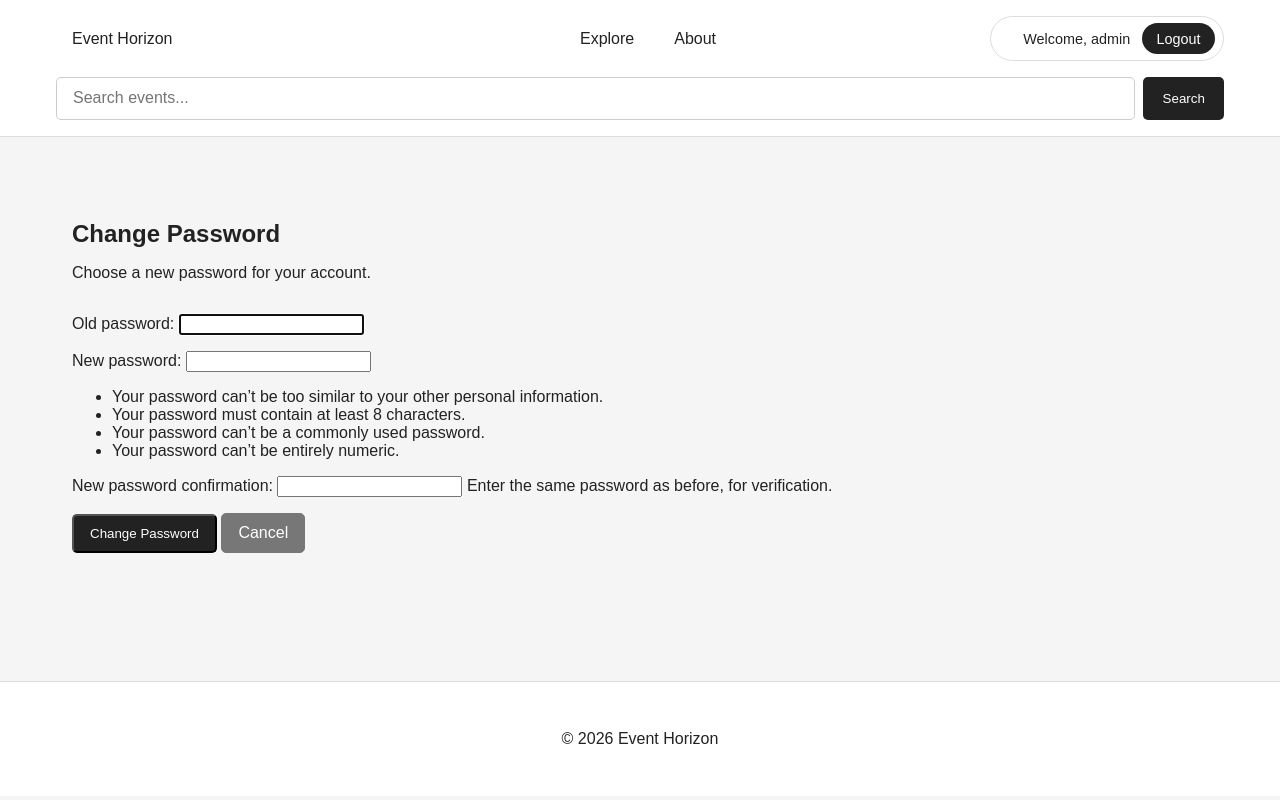
After one commit to MSR-Projects7274/event-horizon, a Django app: page /accounts/password/ in a window 1280 px wide. The commit adds this page. Run offline with Django 5.2, Linux system fonts and the light colour scheme; a user stored in the database is signed in.

Commit message:
Add ability to change password in the profile page

```diff
--- a/profiles/urls.py
+++ b/profiles/urls.py
@@ -7,4 +7,5 @@ urlpatterns = [
     path('register/', views.register, name='register'),
     path('', views.profile, name='profile'),
     path('edit/', views.edit_profile, name='edit_profile'),
+    path('password/', views.change_password, name='change_password'),
 ]
--- a/profiles/views.py
+++ b/profiles/views.py
@@ -1,6 +1,8 @@
 from django.contrib.auth.decorators import login_required
 from django.contrib.auth.forms import UserCreationForm
 from django.shortcuts import redirect, render
+from django.contrib.auth import update_session_auth_hash
+from django.contrib.auth.forms import PasswordChangeForm
 
 from events.models import Booking
 from .forms import ProfileForm
@@ -103,3 +105,34 @@ def edit_profile(request):
             'form': form,
         }
     )
+
+@login_required
+def change_password(request):
+    """Allow the user to change their password."""
+
+    if request.method == 'POST':
+        form = PasswordChangeForm(
+            request.user,
+            request.POST
+        )
+
+        if form.is_valid():
+            user = form.save()
+
+            update_session_auth_hash(
+                request,
+                user
+            )
+
+            return redirect('profile')
+
+    else:
+        form = PasswordChangeForm(request.user)
+
+    return render(
+        request,
+        'profiles/change_password.html',
+        {
+            'form': form,
+        }
+    )
--- /dev/null
+++ b/templates/profiles/change_password.html
@@ -0,0 +1,51 @@
+{% extends "base.html" %}
+
+{% block title %}Change Password | Event Horizon{% endblock %}
+
+{% block content %}
+
+<section class="profile-page">
+
+    <div class="profile-header">
+
+        <h1>Change Password</h1>
+
+        <p>
+            Choose a new password for your account.
+        </p>
+
+    </div>
+
+    <div class="profile-form">
+
+        <form method="POST">
+
+            {% csrf_token %}
+
+            {{ form.as_p }}
+
+            <div class="profile-form-actions">
+
+                <button
+                    type="submit"
+                    class="event-view-button"
+                >
+                    Change Password
+                </button>
+
+                <a
+                    href="{% url 'profile' %}"
+                    class="cancel-button"
+                >
+                    Cancel
+                </a>
+
+            </div>
+
+        </form>
+
+    </div>
+
+</section>
+
+{% endblock %}
--- a/templates/profiles/profile.html
+++ b/templates/profiles/profile.html
@@ -35,6 +35,10 @@
 
             <a href="{% url 'edit_profile' %}" class="event-view-button">
                 Edit Details
+            </a>
+
+            <a href="{% url 'change_password' %}" class="event-view-button">
+                Change Password
             </a>
 
         </div>
```
Also changed, not shown: db.sqlite3.
